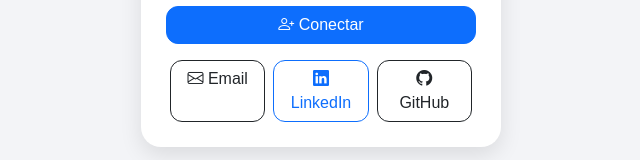
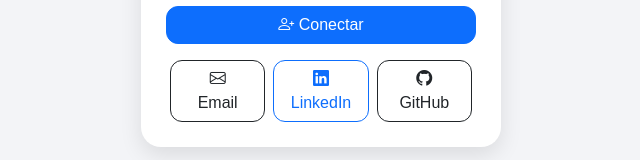
Before and after one commit to SeanAdri64/LabBootstrap1, a plain HTML site: page index.html in a window 1280 px wide. Shown: the part 550-710 px from the top of the page, without its empty margins (319-959 px from the left). Drawn offline with nearby package versions, Linux system fonts and the light colour scheme.

Commit message:
Espacio en correo simbolo y letra.html

```diff
--- a/index.html
+++ b/index.html
@@ -11,24 +11,18 @@
 <body>
 <div class="container d-flex justify-content-center align-items-center vh-100">
     <div class="profile-card text-center">
-        <!-- FOTO -->
         <img src="Adrian.jpg" class="img-fluid" alt="Tu foto">
-        <!-- NOMBRE -->
         <h3 class="mt-3 mb-0 fw-bold">Sean Adrian Richard Vargas Cantor</h3>
-        <!-- ROL -->
         <p class="text-secondary">Fullstack JAVA Developer</p>
-        <!-- DESCRIPCIÓN -->
         <p class="text-muted">
             Soy desarrollador Fullstack con formación en Ingeniería de Sistemas , con experiencia en  videojuegos, experiencias inmersivas (RA / RV) ,Unity, Java, Spring Boot, REST, JavaScript, HTML, CSS, Python, Liferay y bases de datos SQL/NoSQL y POWER BI.
         </p>
-        <!-- BOTÓN DESTACADO -->
         <a href="https://www.instagram.com/uchihaseanadrian/" class="btn btn-primary w-100 mb-3" style="border-radius: 12px;">
             <i class="bi bi-person-plus"></i> Conectar
         </a>
-        <!-- REDES -->
         <div class="d-flex justify-content-between">
             <a class="btn btn-outline-dark w-100 mx-1 social-btn" href="seanadrianvc@gmail.com">
-                <i class="bi bi-envelope"></i> Email
+                <i class="bi bi-envelope"></i> <br> Email
             </a>
             <a class="btn btn-outline-primary w-100 mx-1 social-btn" href="https://www.linkedin.com/in/sean-adrian-richard-vargas-cantor-28449b231/">
                 <i class="bi bi-linkedin"></i> LinkedIn
```
